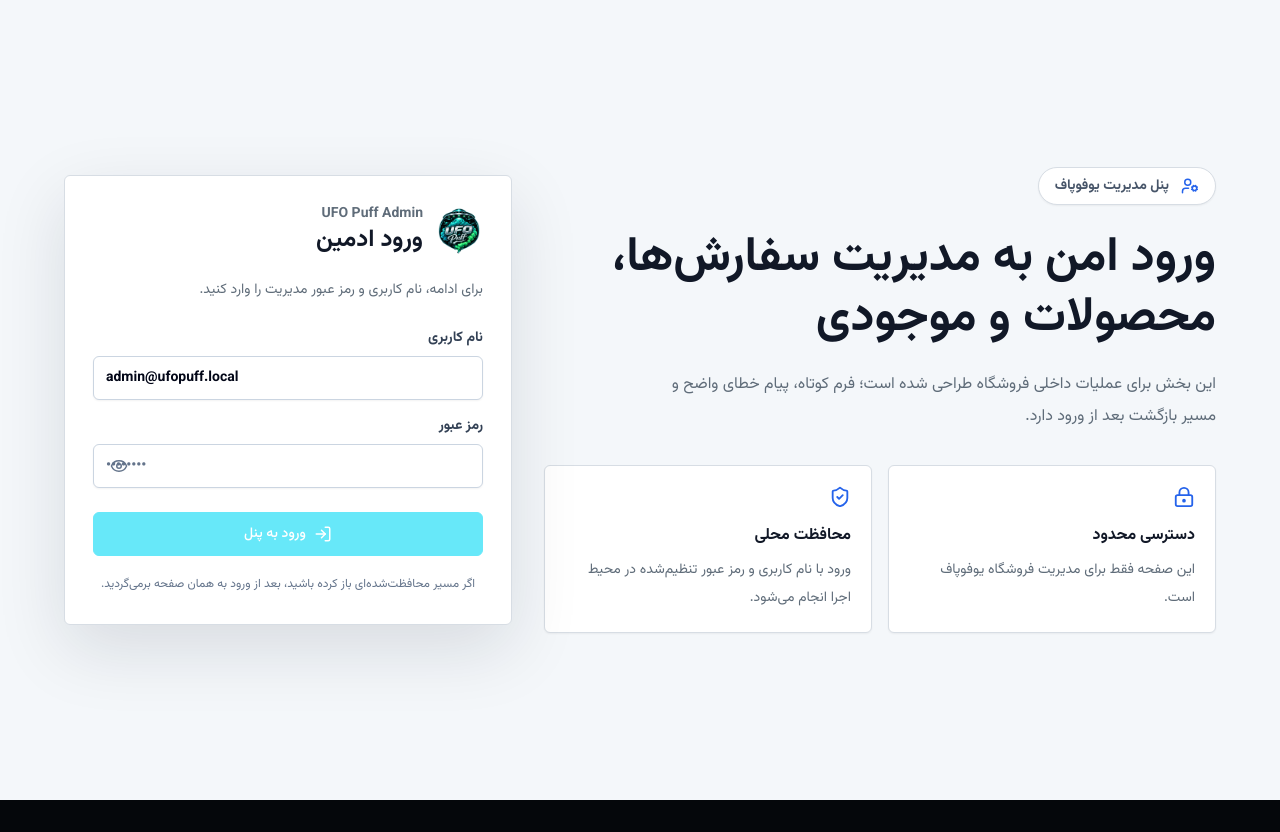
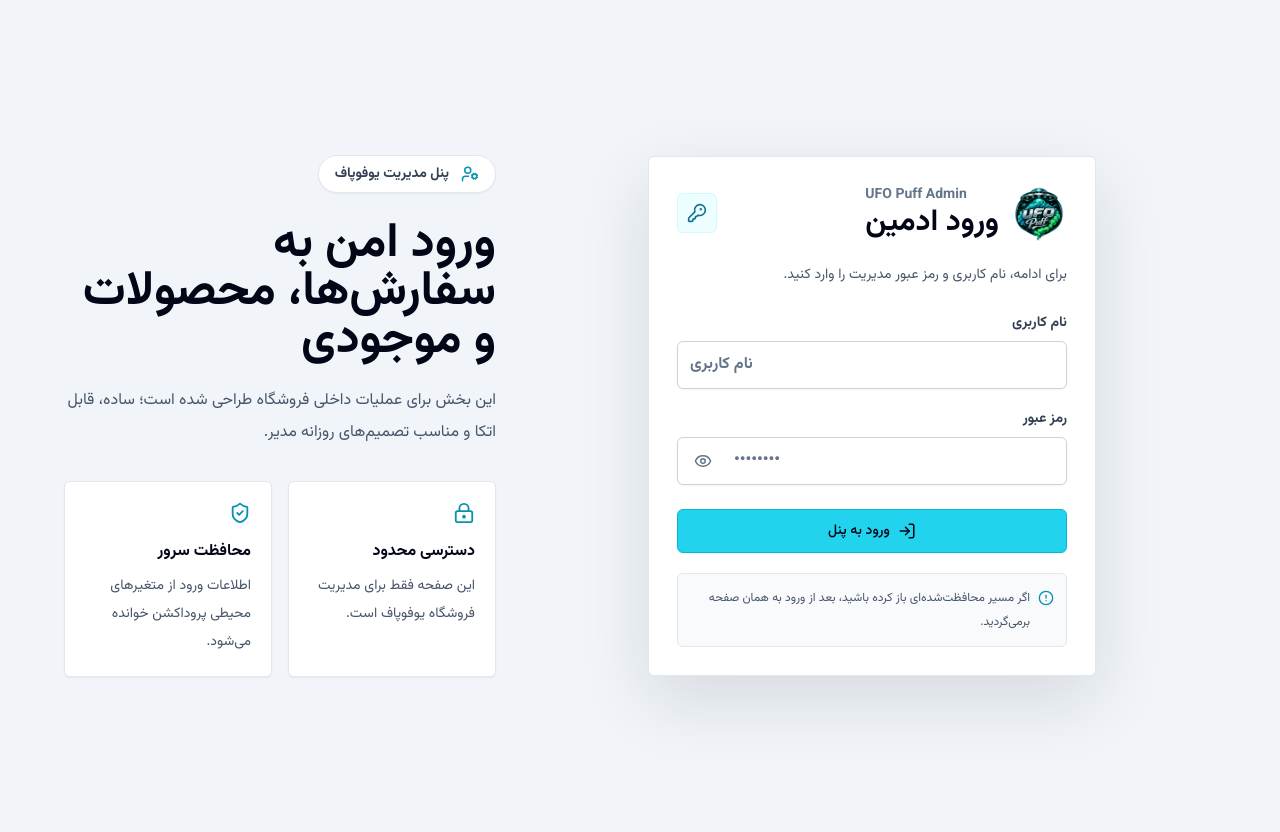
Before and after one commit to Mohammad-Hossein-Ataie/ufo, a Next.js app: page /admin/login in a window 1280 px wide. Before the commit the page ends 800 px from the top, so only its background shows below. Built offline with nearby package versions, Linux system fonts and the light colour scheme.

Commit message:
Add new changes in admin login.

```diff
--- a/src/app/admin/login/page.tsx
+++ b/src/app/admin/login/page.tsx
@@ -1,7 +1,7 @@
 import type { Metadata } from "next";
 import Image from "next/image";
 import { Suspense } from "react";
-import { LockKeyhole, ShieldCheck, UserCog } from "lucide-react";
+import { KeyRound, LockKeyhole, ShieldCheck, UserCog } from "lucide-react";
 import { AdminLoginClient } from "@/components/admin/admin-login-client";
 
 export const metadata: Metadata = {
@@ -17,62 +17,73 @@
   },
   {
     icon: ShieldCheck,
-    title: "محافظت محلی",
-    text: "ورود با نام کاربری و رمز عبور تنظیم‌شده در محیط اجرا انجام می‌شود.",
+    title: "محافظت سرور",
+    text: "اطلاعات ورود از متغیرهای محیطی پروداکشن خوانده می‌شود.",
   },
 ];
 
 export default function AdminLoginPage() {
   return (
-    <main className="min-h-screen bg-[#F4F7FA] px-4 py-8 text-[#111827]">
-      <div className="mx-auto grid min-h-[calc(100vh-4rem)] max-w-6xl items-center gap-8 lg:grid-cols-[1fr_28rem]">
-        <section className="hidden lg:block">
-          <div className="mb-6 inline-flex items-center gap-3 rounded-full border border-[#D7DDE4] bg-white px-4 py-2 text-sm font-bold text-[#475569] shadow-sm">
-            <UserCog size={18} className="text-[#2563EB]" aria-hidden="true" />
+    <main className="min-h-screen bg-slate-100 px-4 py-6 text-slate-950 sm:py-10">
+      <div className="mx-auto grid min-h-[calc(100vh-3rem)] max-w-6xl items-center gap-8 lg:grid-cols-[1fr_27rem]">
+        <section className="order-2 hidden lg:block">
+          <div className="inline-flex items-center gap-3 rounded-full border border-slate-200 bg-white px-4 py-2 text-sm font-bold text-slate-700 shadow-sm">
+            <UserCog size={18} className="text-cyan-600" aria-hidden="true" />
             پنل مدیریت یوفوپاف
           </div>
-          <h1 className="max-w-2xl text-5xl font-black leading-[1.25]">
-            ورود امن به مدیریت سفارش‌ها، محصولات و موجودی
+
+          <h1 className="mt-7 max-w-2xl text-4xl font-black leading-[1.35] xl:text-5xl">
+            ورود امن به سفارش‌ها، محصولات و موجودی
           </h1>
-          <p className="mt-5 max-w-xl leading-8 text-[#5F6C79]">
-            این بخش برای عملیات داخلی فروشگاه طراحی شده است؛ فرم کوتاه، پیام خطای واضح و مسیر بازگشت
-            بعد از ورود دارد.
+          <p className="mt-5 max-w-xl text-base leading-8 text-slate-600">
+            این بخش برای عملیات داخلی فروشگاه طراحی شده است؛ ساده، قابل اتکا و مناسب تصمیم‌های
+            روزانه مدیر.
           </p>
+
           <div className="mt-8 grid max-w-2xl gap-4 md:grid-cols-2">
             {securityNotes.map((item) => (
               <article
                 key={item.title}
-                className="rounded-md border border-[#D7DDE4] bg-white p-5 shadow-sm"
+                className="rounded-md border border-slate-200 bg-white p-5 shadow-sm"
               >
-                <item.icon size={22} className="text-[#2563EB]" aria-hidden="true" />
+                <item.icon size={22} className="text-cyan-600" aria-hidden="true" />
                 <h2 className="mt-4 font-black">{item.title}</h2>
-                <p className="mt-2 text-sm leading-7 text-[#5F6C79]">{item.text}</p>
+                <p className="mt-2 text-sm leading-7 text-slate-600">{item.text}</p>
               </article>
             ))}
           </div>
         </section>
 
-        <section className="rounded-md border border-[#D7DDE4] bg-white p-5 shadow-[0_24px_70px_rgba(15,23,42,0.12)] sm:p-7">
-          <div className="flex items-center gap-3">
-            <span className="relative h-12 w-12 shrink-0">
+        <section className="mx-auto w-full max-w-md rounded-md border border-slate-200 bg-white p-5 shadow-[0_24px_70px_rgba(15,23,42,0.12)] sm:p-7 lg:order-1">
+          <div className="flex items-center justify-between gap-4">
+            <div className="flex min-w-0 items-center gap-3">
+              <span className="relative h-14 w-14 shrink-0">
                 <Image
                   src="/logos/logo.png"
                   alt="لوگوی پنل مدیریت یوفوپاف"
                   fill
-                sizes="48px"
+                  sizes="56px"
                   className="object-contain"
                   priority
                   unoptimized
                 />
               </span>
-            <div>
-              <p className="text-sm font-bold text-[#5F6C79]">UFO Puff Admin</p>
-              <h1 className="text-2xl font-black">ورود ادمین</h1>
+              <div className="min-w-0">
+                <p className="text-sm font-bold text-slate-500" dir="ltr">
+                  UFO Puff Admin
+                </p>
+                <h1 className="text-2xl font-black sm:text-3xl">ورود ادمین</h1>
               </div>
             </div>
-          <p className="mt-5 text-sm leading-7 text-[#5F6C79]">
+            <span className="hidden h-10 w-10 shrink-0 items-center justify-center rounded-md border border-cyan-100 bg-cyan-50 text-cyan-700 sm:inline-flex">
+              <KeyRound size={20} aria-hidden="true" />
+            </span>
+          </div>
+
+          <p className="mt-5 text-sm leading-7 text-slate-600">
             برای ادامه، نام کاربری و رمز عبور مدیریت را وارد کنید.
           </p>
+
           <div className="mt-6">
             <Suspense fallback={null}>
               <AdminLoginClient />
--- a/src/app/layout.tsx
+++ b/src/app/layout.tsx
@@ -10,7 +10,7 @@
     template: "%s | یوفوپاف UFO Puff",
   },
   description:
-    "یوفوپاف UFO Puff فروشگاه فارسی پاد، ویپ، جویس و لوازم جانبی با مسیر جدا برای فروش تکی، عمده و ادمین.",
+    "خرید پاد، ویپ، جویس و لوازم جانبی از یوفوپاف با قیمت به‌صرفه، موجودی به‌روز، ضمانت اصالت و ارسال سریع؛ مناسب خرید تکی و همکاری.",
   applicationName: "یوفوپاف UFO Puff",
   manifest: "/favicons/site.webmanifest",
   icons: {
@@ -30,7 +30,7 @@
   },
   openGraph: {
     title: "یوفوپاف | UFO Puff",
-    description: "یوفوپاف، فروشگاه فارسی پاد و ویپ با موجودی و قیمت شفاف.",
+    description: "خرید پاد، ویپ و جویس با قیمت به‌صرفه، موجودی به‌روز، ضمانت اصالت و ارسال سریع از یوفوپاف.",
     url: canonical("/"),
     siteName: "یوفوپاف | UFO Puff",
     images: [{ url: "/logos/logo.png", width: 500, height: 500, alt: "لوگوی یوفوپاف UFO Puff" }],
--- a/src/app/page.tsx
+++ b/src/app/page.tsx
@@ -72,7 +72,7 @@
   { value: "+۵٬۰۰۰", label: "مشتری فعال" },
   { value: "+۱۲٬۰۰۰", label: "سفارش پردازش‌شده" },
   { value: "۴٫۸ / ۵", label: "رضایت خرید" },
-  { value: `${categories.length}`, label: "دسته‌بندی کالا" },
+  { value: categories.length.toLocaleString("fa-IR"), label: "دسته‌بندی کالا" },
 ];
 
 const categoryIcons: Record<string, typeof Boxes> = {
--- a/src/components/admin/admin-login-client.tsx
+++ b/src/components/admin/admin-login-client.tsx
@@ -2,12 +2,12 @@
 
 import { FormEvent, useState } from "react";
 import { useSearchParams } from "next/navigation";
-import { Eye, EyeOff, LogIn } from "lucide-react";
+import { AlertCircle, Eye, EyeOff, Loader2, LogIn } from "lucide-react";
 import { Alert, Button, Input } from "@ufo/ui";
 
 export function AdminLoginClient() {
   const searchParams = useSearchParams();
-  const [username, setUsername] = useState("admin@ufopuff.local");
+  const [username, setUsername] = useState("");
   const [password, setPassword] = useState("");
   const [showPassword, setShowPassword] = useState(false);
   const [error, setError] = useState("");
@@ -17,40 +17,50 @@
     event.preventDefault();
     setIsSubmitting(true);
     setError("");
+
+    try {
       const response = await fetch("/api/admin/login", {
         method: "POST",
         headers: { "Content-Type": "application/json" },
         body: JSON.stringify({ username, password }),
       });
-    setIsSubmitting(false);
+
       if (!response.ok) {
         const payload = (await response.json().catch(() => ({}))) as { error?: string };
-      setError(payload.error ?? "ورود انجام نشد.");
+        setError(payload.error ?? "ورود انجام نشد. تنظیمات سرور یا اطلاعات ورود را بررسی کنید.");
         return;
       }
+
       window.location.href = searchParams.get("next") || "/admin";
+    } catch {
+      setError("ارتباط با سرور برقرار نشد. اتصال اینترنت یا وضعیت سرویس را بررسی کنید.");
+    } finally {
+      setIsSubmitting(false);
+    }
   }
 
   return (
-    <form onSubmit={submit} className="grid gap-4">
+    <form onSubmit={submit} className="grid gap-5">
       {error ? (
         <Alert title="خطا در ورود" tone="danger">
           {error}
         </Alert>
       ) : null}
-      <label className="grid gap-2 text-sm font-bold text-[#334155]">
+
+      <label className="grid gap-2 text-sm font-bold text-slate-700">
         نام کاربری
         <Input
           value={username}
           onChange={(event) => setUsername(event.target.value)}
           dir="ltr"
           autoComplete="username"
-          placeholder="admin@ufopuff.local"
-          className="border-[#CBD5E1] bg-[#F8FAFC] focus:border-[#2563EB] focus:ring-[#BFDBFE]"
+          placeholder="نام کاربری"
+          className="min-h-12 border-slate-300 bg-white text-base shadow-sm focus:border-cyan-500 focus:ring-cyan-100"
           required
         />
       </label>
-      <label className="grid gap-2 text-sm font-bold text-[#334155]">
+
+      <label className="grid gap-2 text-sm font-bold text-slate-700">
         رمز عبور
         <span className="relative">
           <Input
@@ -60,12 +70,12 @@
             dir="ltr"
             autoComplete="current-password"
             placeholder="••••••••"
-            className="border-[#CBD5E1] bg-[#F8FAFC] pe-12 focus:border-[#2563EB] focus:ring-[#BFDBFE]"
+            className="min-h-12 border-slate-300 bg-white pe-12 pl-14 text-base shadow-sm focus:border-cyan-500 focus:ring-cyan-100"
             required
           />
           <button
             type="button"
-            className="absolute left-2 top-1/2 inline-flex h-9 w-9 -translate-y-1/2 items-center justify-center rounded-md text-[#64748B] transition hover:bg-[#E2E8F0] hover:text-[#0F172A] focus-visible:outline focus-visible:outline-2 focus-visible:outline-offset-2 focus-visible:outline-[#2563EB]"
+            className="absolute left-2 top-1/2 inline-flex h-9 w-9 -translate-y-1/2 items-center justify-center rounded-md text-slate-500 transition hover:bg-slate-100 hover:text-slate-950 focus-visible:outline focus-visible:outline-2 focus-visible:outline-offset-2 focus-visible:outline-cyan-500"
             aria-label={showPassword ? "پنهان کردن رمز عبور" : "نمایش رمز عبور"}
             onClick={() => setShowPassword((value) => !value)}
           >
@@ -77,17 +87,24 @@
           </button>
         </span>
       </label>
+
       <Button
         type="submit"
         disabled={isSubmitting}
-        className="mt-2 w-full border-[#2563EB] bg-[#2563EB] text-white hover:bg-[#1D4ED8] focus-visible:outline-[#2563EB]"
+        className="mt-1 w-full border-cyan-500 bg-cyan-400 text-slate-950 shadow-sm hover:bg-cyan-300 focus-visible:outline-cyan-500"
       >
+        {isSubmitting ? (
+          <Loader2 size={18} className="animate-spin" aria-hidden="true" />
+        ) : (
           <LogIn size={18} aria-hidden="true" />
+        )}
         {isSubmitting ? "در حال ورود..." : "ورود به پنل"}
       </Button>
-      <p className="text-center text-xs leading-6 text-[#64748B]">
-        اگر مسیر محافظت‌شده‌ای باز کرده باشید، بعد از ورود به همان صفحه برمی‌گردید.
-      </p>
+
+      <div className="flex items-start gap-2 rounded-md border border-slate-200 bg-slate-50 p-3 text-xs leading-6 text-slate-600">
+        <AlertCircle size={16} className="mt-1 shrink-0 text-cyan-600" aria-hidden="true" />
+        <p>اگر مسیر محافظت‌شده‌ای باز کرده باشید، بعد از ورود به همان صفحه برمی‌گردید.</p>
+      </div>
     </form>
   );
 }
--- a/src/lib/admin-auth.ts
+++ b/src/lib/admin-auth.ts
@@ -32,6 +32,7 @@
 }
 
 function readLocalEnv(): Record<string, string> {
+  if (process.env.NODE_ENV === "production") return {};
   const envPath = join(findWorkspaceRoot(), ".env.local");
   if (!existsSync(envPath)) return {};
   return parseDotEnv(readFileSync(envPath, "utf8"));
```
Also changed, not shown: src/app/api/admin/login/route.ts (+13 -2 lines), 1 other file (tests, documents, lock files or other folders). Lines whose indentation alone changed are shown as unchanged.
